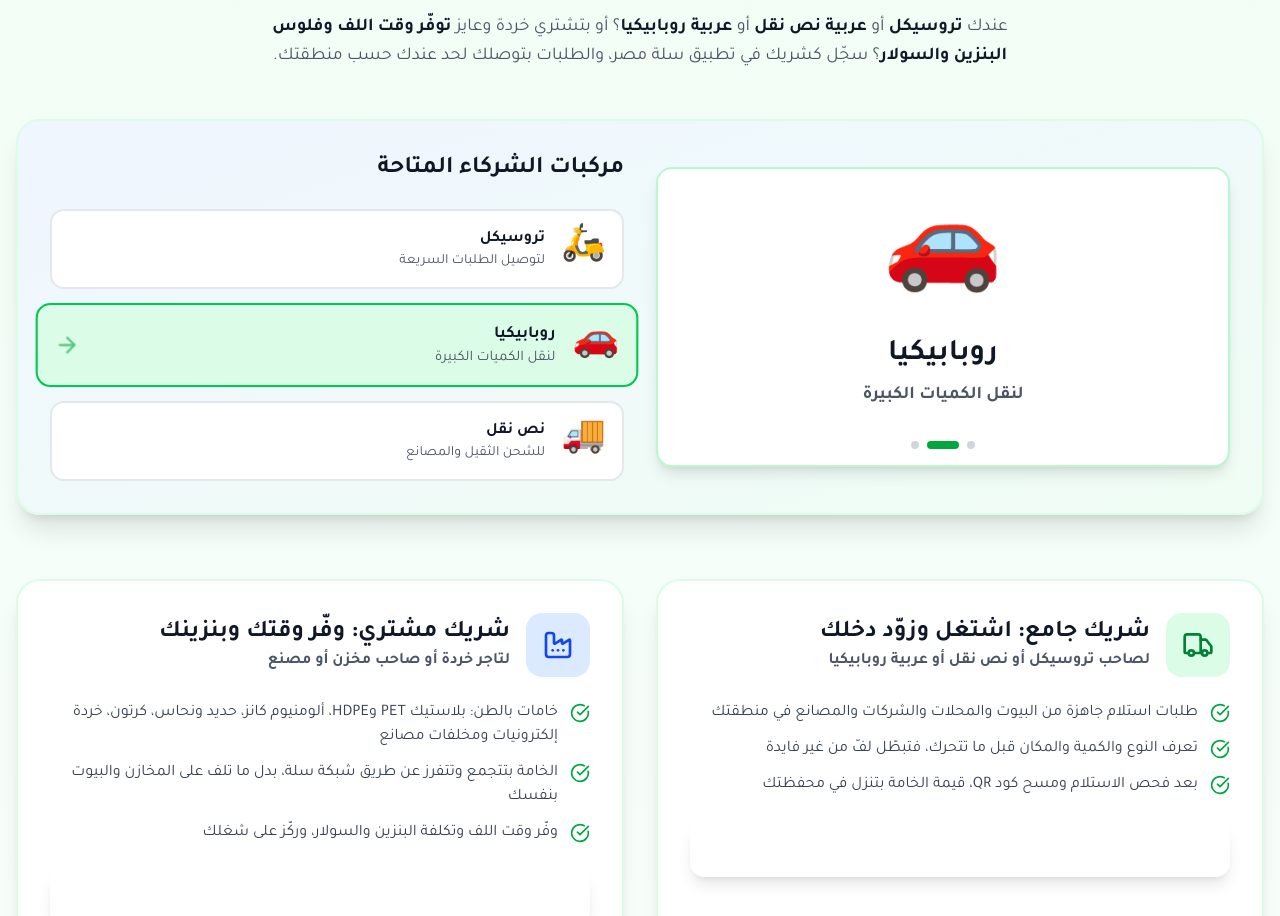
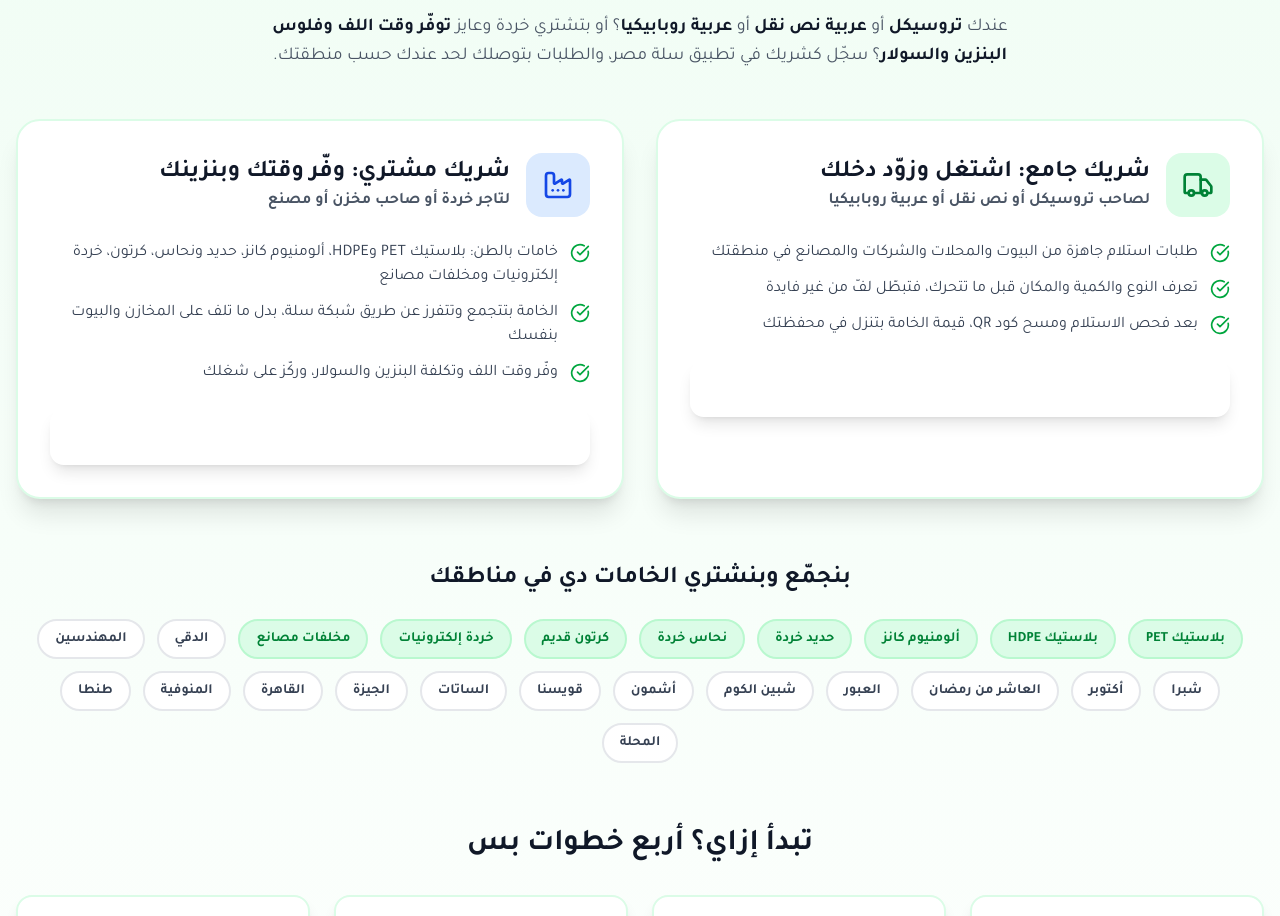
Before and after one commit to mo1234o/salla, a Next.js app: page / in a window 1280 px wide. Shown: the part 1996-2912 px from the top of the page. Built offline with nearby package versions, Linux system fonts and the light colour scheme.

Commit message:
Remove vehicles section completely from partners
Generated with [Devin](https://devin.ai)

Co-Authored-By: Devin <158243242+devin-ai-integration[bot]@users.noreply.github.com>

```diff
--- a/components/salla/partners-section.tsx
+++ b/components/salla/partners-section.tsx
@@ -1,25 +1,14 @@
 'use client'
 
 import { useState, useEffect } from 'react'
-import { Truck, Factory, CheckCircle, ArrowRight } from 'lucide-react'
+import { Truck, Factory, CheckCircle } from 'lucide-react'
 
 export function PartnersSection() {
   const [activeIndex, setActiveIndex] = useState(0)
   const [isVisible, setIsVisible] = useState(false)
-  const [currentVehicle, setCurrentVehicle] = useState(0)
-
-  const vehicles = [
-    { name: 'تروسيكل', icon: '🛵', desc: 'لتوصيل الطلبات السريعة' },
-    { name: 'روبابيكيا', icon: '🚗', desc: 'لنقل الكميات الكبيرة' },
-    { name: 'نص نقل', icon: '🚚', desc: 'للشحن الثقيل والمصانع' },
-  ]
 
   useEffect(() => {
     setIsVisible(true)
-    const interval = setInterval(() => {
-      setCurrentVehicle((prev) => (prev + 1) % vehicles.length)
-    }, 4000)
-    return () => clearInterval(interval)
   }, [])
 
   const roles = [
@@ -96,68 +85,7 @@ export function PartnersSection() {
           </p>
         </div>
 
-        {/* Animated Vehicles Section */}
-        <div className="mb-16">
-          <div className="bg-gradient-to-br from-blue-50 to-green-50 rounded-3xl p-8 shadow-xl border-2 border-green-100">
-            <div className="flex flex-col md:flex-row items-center gap-8">
-              {/* Vehicle Display */}
-              <div className="flex-1 w-full">
-                <div className="bg-white rounded-2xl p-6 shadow-lg border-2 border-green-200 min-h-[300px] flex items-center justify-center relative overflow-hidden">
-                  <div className="text-center">
-                    <div className="text-8xl mb-4 animate-bounce" style={{ animationDuration: '2s' }}>
-                      {vehicles[currentVehicle].icon}
-                    </div>
-                    <h3 className="text-3xl font-black text-gray-900 mb-2">
-                      {vehicles[currentVehicle].name}
-                    </h3>
-                    <p className="text-lg text-gray-600 font-semibold">
-                      {vehicles[currentVehicle].desc}
-                    </p>
-                  </div>
-                  {/* Progress indicator */}
-                  <div className="absolute bottom-4 left-1/2 transform -translate-x-1/2 flex gap-2">
-                    {vehicles.map((_, idx) => (
-                      <div
-                        key={idx}
-                        className={`h-2 rounded-full transition-all duration-300 ${
-                          idx === currentVehicle ? 'w-8 bg-green-600' : 'w-2 bg-gray-300'
-                        }`}
-                      />
-                    ))}
-                  </div>
-                </div>
-              </div>
 
-              {/* Vehicle Info */}
-              <div className="flex-1 w-full">
-                <h3 className="text-2xl font-black text-gray-900 mb-6">
-                  مركبات الشركاء المتاحة
-                </h3>
-                <div className="space-y-4">
-                  {vehicles.map((vehicle, idx) => (
-                    <div
-                      key={idx}
-                      className={`flex items-center gap-4 p-4 rounded-xl transition-all ${
-                        idx === currentVehicle
-                          ? 'bg-green-100 border-2 border-green-500 scale-105'
-                          : 'bg-white border-2 border-gray-200'
-                      }`}
-                    >
-                      <div className="text-4xl">{vehicle.icon}</div>
-                      <div className="flex-1">
-                        <h4 className="font-bold text-gray-900">{vehicle.name}</h4>
-                        <p className="text-sm text-gray-600">{vehicle.desc}</p>
-                      </div>
-                      {idx === currentVehicle && (
-                        <ArrowRight className="w-6 h-6 text-green-600 animate-pulse" />
-                      )}
-                    </div>
-                  ))}
-                </div>
-              </div>
-            </div>
-          </div>
-        </div>
 
         {/* Roles Grid */}
         <div className="grid md:grid-cols-2 gap-8 mb-16">
```
